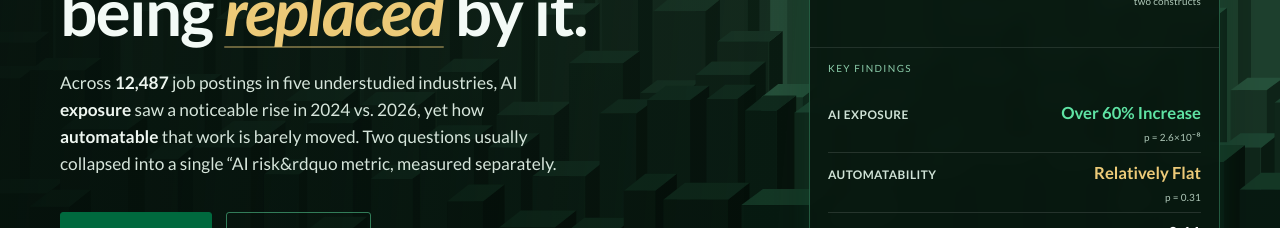
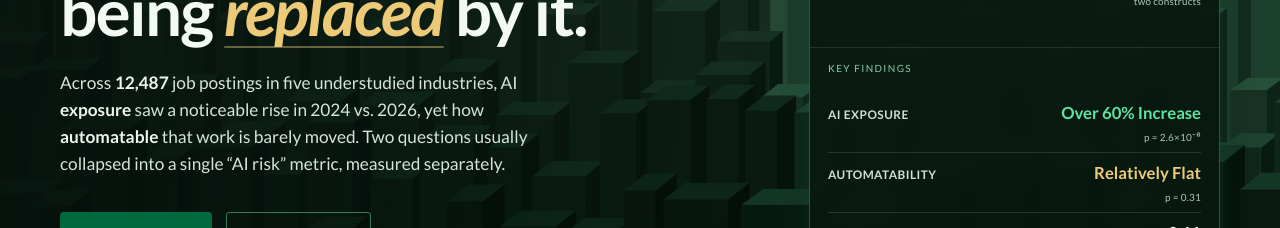
Before and after one commit to peakviprakasit/QSS45--AI-Exposure-vs.-Automatability-in-Five-Understudied-Industries, a React (Vite) app in the folder website/: page /research in a window 1280 px wide. Shown: the part 475-703 px from the top of the page. Built offline with nearby package versions, Linux system fonts and the light colour scheme.

Commit message:
Update Research.jsx

```diff
--- a/website/src/Research.jsx
+++ b/website/src/Research.jsx
@@ -176,7 +176,7 @@ export default function Research() {
               Across <strong>12,487</strong> job postings in five understudied industries, AI{' '}
               <strong>exposure</strong> saw a noticeable rise in 2024 vs. 2026, yet how{' '}
               <strong>automatable</strong> that work is barely moved. Two questions usually collapsed
-              into a single &ldquo;AI&nbsp;risk&rdquo metric, measured separately.
+              into a single “AI risk” metric, measured separately.
             </p>
             <div className="cta">
               <a href={PAPER_URL} className="btn"><span>Read the paper</span></a>
@@ -219,7 +219,7 @@ export default function Research() {
       >
         <p className="prose reveal">
           Public debate runs two ideas together: that 1) a job <em>involves</em> AI, and 2) that a job could
-          be <em>performed by</em> AI. They are very different measures, sometimes pointing at opposite directions. I measure each separately,
+          be <em>performed by</em> AI. They are very different measures, sometimes pointing in opposite directions. I measure each separately,
           from employer demand (LinkedIn job postings), in five sectors underrepresented in existing studies.
         </p>
         <p className="prose reveal">
```
